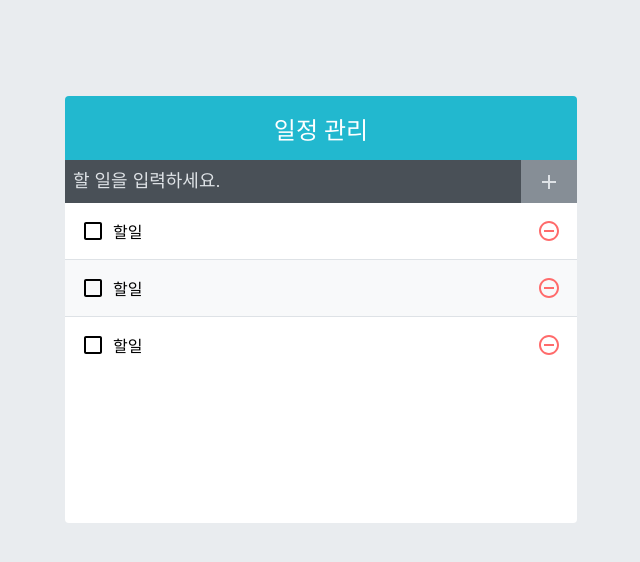
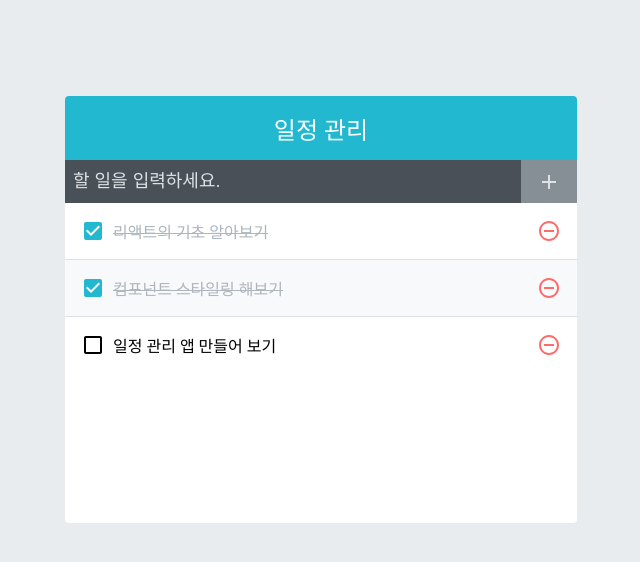
Before and after one commit to happyGGang/todo-app, a React (Create React App) app: page / in a window 1280 px wide. Shown: the top 562 px of the page, without its empty margins (319-959 px from the left). Built offline with nearby package versions, Linux system fonts and the light colour scheme.

Commit message:
[feat] 리스트 뷰 구현

```diff
--- a/src/App.js
+++ b/src/App.js
@@ -2,12 +2,31 @@
 import TodoInsert from './components/TodoInsert';
 import TodoTemplate from './components/TodoTemplate';
 import TodoList from './components/TodoList';
+import { useState } from 'react';
 
 function App() {
+  const [todos, setTodos] = useState([
+    {
+      id: 1,
+      text: '리액트의 기초 알아보기',
+      checked: true,
+    },
+    {
+      id: 2,
+      text: '컴포넌트 스타일링 해보기',
+      checked: true,
+    },
+    {
+      id: 3,
+      text: '일정 관리 앱 만들어 보기',
+      checked: false,
+    },
+  ]);
+
   return (
     <TodoTemplate>
       <TodoInsert />
-      <TodoList />
+      <TodoList todos={todos} />
     </TodoTemplate>
   );
 }
--- a/src/components/TodoList.js
+++ b/src/components/TodoList.js
@@ -2,12 +2,12 @@
 import './TodoList.scss';
 import TodoListItem from './TodoListItem';
 
-const TodoList = () => {
+const TodoList = ({ todos }) => {
   return (
     <div className="TodoList">
-      <TodoListItem />
-      <TodoListItem />
-      <TodoListItem />
+      {todos.map((todo) => (
+        <TodoListItem todo={todo} key={todo.key} />
+      ))}
     </div>
   );
 };
--- a/src/components/TodoListItem.js
+++ b/src/components/TodoListItem.js
@@ -5,13 +5,15 @@
   MdRemoveCircleOutline,
 } from 'react-icons/md';
 import './TodoListItem.scss';
+import cn from 'classnames';
 
-const TodoListItem = () => {
+const TodoListItem = ({ todo }) => {
+  const { text, checked } = todo;
   return (
     <div className="TodoListItem">
-      <div className="checkBox">
-        <MdCheckBoxOutlineBlank />
-        <div className="text">할일</div>
+      <div className={cn('checkbox', { checked })}>
+        {checked ? <MdCheckBox /> : <MdCheckBoxOutlineBlank />}
+        <div className="text">{text}</div>
       </div>
       <div className="remove">
         <MdRemoveCircleOutline />
--- a/src/components/TodoListItem.scss
+++ b/src/components/TodoListItem.scss
@@ -5,7 +5,7 @@
   &:nth-child(even) {
     background: #f8f9fa;
   }
-  .checkBox {
+  .checkbox {
     cursor: pointer;
     flex: 1;
     display: flex;
```
